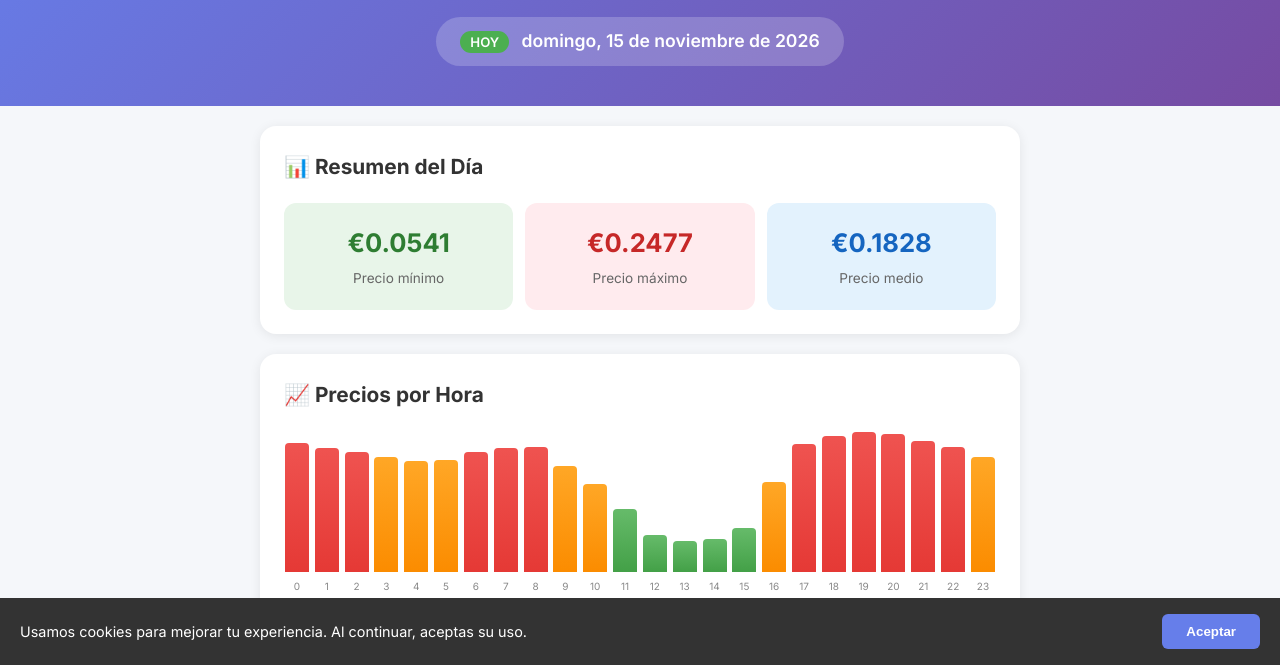
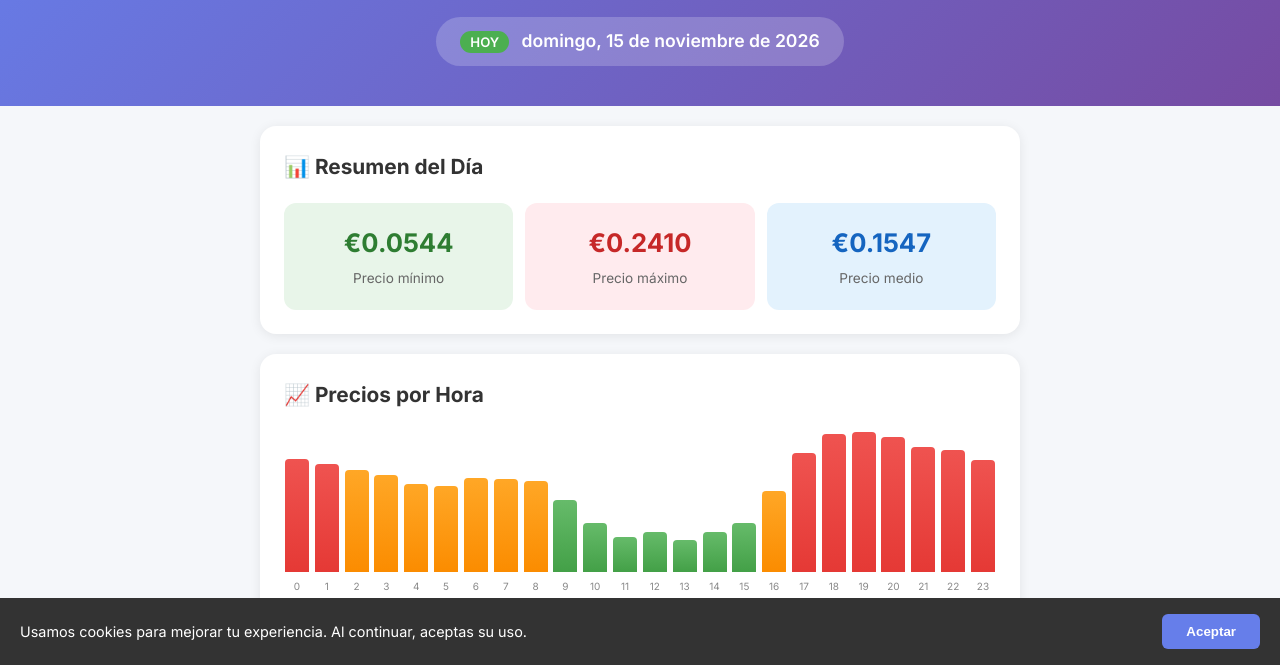
Before and after one commit to plc105226-byte/luzfacil, a plain HTML site: page index.html in a window 1280 px wide. Shown: the part 135-800 px from the top of the page. Drawn offline with Linux system fonts and the light colour scheme.

Commit message:
Update prices for 2026-11-14

```diff
--- a/index.html
+++ b/index.html
@@ -566,30 +566,30 @@
   <script>
     // PRICE DATA - Updated by update_prices.R
     const priceData = [
-      { hour: 0, price: 227.3 },
-      { hour: 1, price: 219.6 },
-      { hour: 2, price: 212.8 },
-      { hour: 3, price: 202.5 },
-      { hour: 4, price: 196.7 },
-      { hour: 5, price: 198.1 },
-      { hour: 6, price: 212.2 },
-      { hour: 7, price: 219.4 },
-      { hour: 8, price: 220.3 },
-      { hour: 9, price: 187.1 },
-      { hour: 10, price: 156.2 },
-      { hour: 11, price: 111.2 },
-      { hour: 12, price: 64.5 },
-      { hour: 13, price: 54.1 },
-      { hour: 14, price: 57.9 },
-      { hour: 15, price: 77.1 },
-      { hour: 16, price: 158.3 },
-      { hour: 17, price: 225.8 },
-      { hour: 18, price: 239.7 },
-      { hour: 19, price: 247.7 },
-      { hour: 20, price: 243.0 },
-      { hour: 21, price: 231.5 },
-      { hour: 22, price: 220.9 },
-      { hour: 23, price: 202.7 }
+      { hour: 0, price: 194.3 },
+      { hour: 1, price: 184.9 },
+      { hour: 2, price: 174.7 },
+      { hour: 3, price: 166.1 },
+      { hour: 4, price: 151.1 },
+      { hour: 5, price: 148.4 },
+      { hour: 6, price: 161.2 },
+      { hour: 7, price: 160.6 },
+      { hour: 8, price: 155.7 },
+      { hour: 9, price: 124.0 },
+      { hour: 10, price: 84.0 },
+      { hour: 11, price: 60.8 },
+      { hour: 12, price: 68.7 },
+      { hour: 13, price: 54.4 },
+      { hour: 14, price: 69.1 },
+      { hour: 15, price: 83.4 },
+      { hour: 16, price: 139.7 },
+      { hour: 17, price: 204.5 },
+      { hour: 18, price: 237.6 },
+      { hour: 19, price: 241.0 },
+      { hour: 20, price: 232.0 },
+      { hour: 21, price: 214.6 },
+      { hour: 22, price: 209.5 },
+      { hour: 23, price: 192.3 }
     ];
 
     function getSpainTime() {
```
